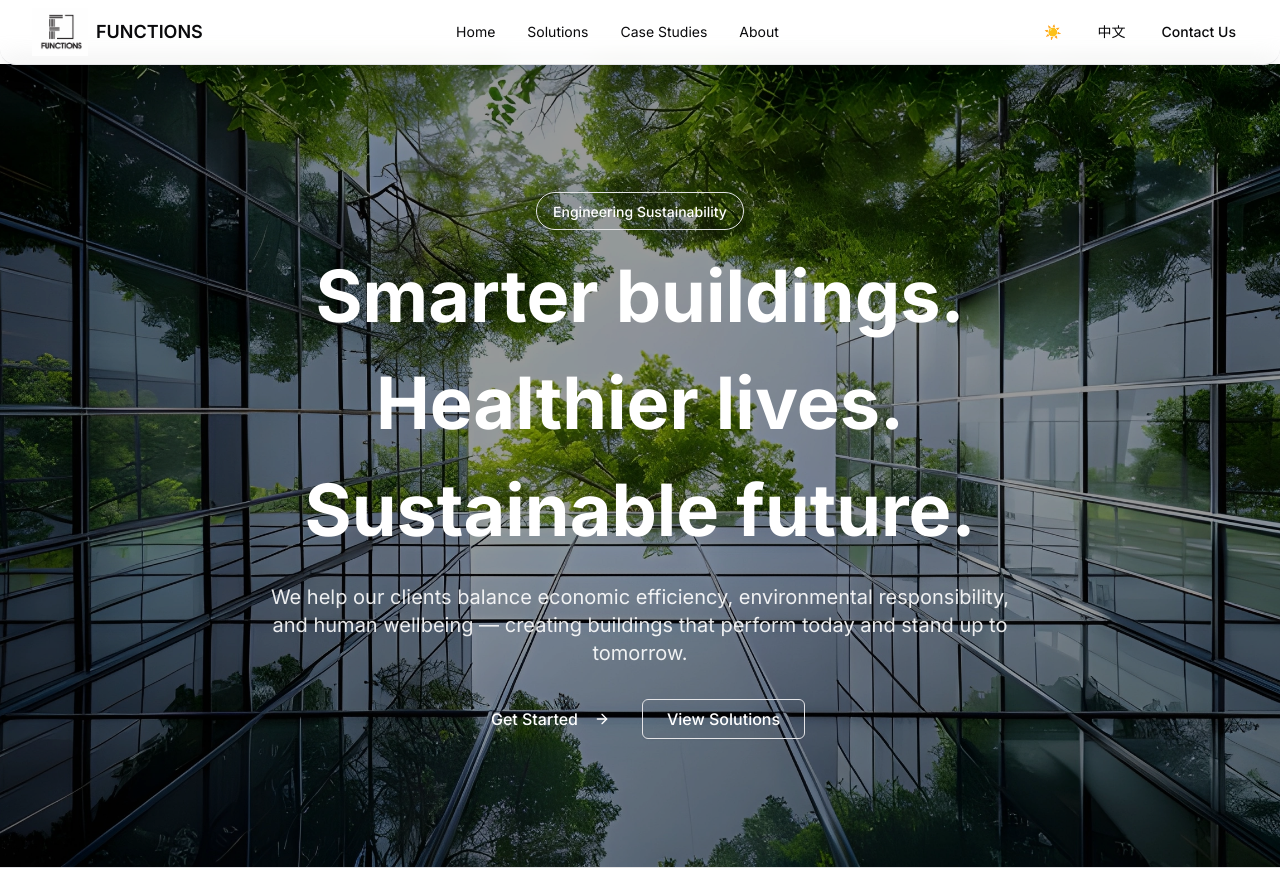
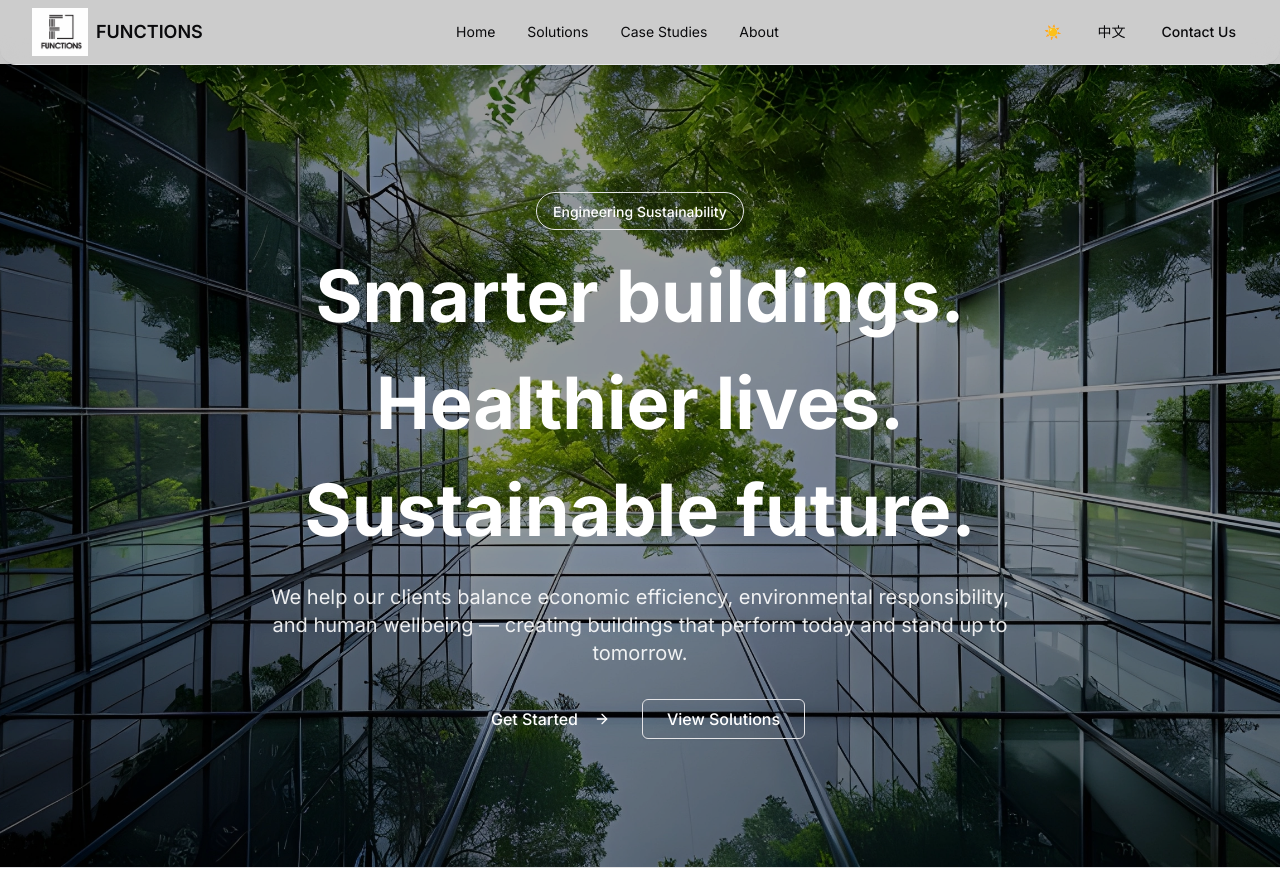
Before and after one commit to godlikeanyone/Functions-Website, a Next.js app: page / in a window 1280 px wide. Shown: the top 869 px of the page. Built offline with nearby package versions, Linux system fonts and the light colour scheme.

Commit message:
Update navigation.tsx

```diff
--- a/components/navigation.tsx
+++ b/components/navigation.tsx
@@ -23,8 +23,10 @@ export function Navigation({ locale = "en", onLocaleChange, onThemeToggle, theme
   ]
 
   return (
-    <nav className="fixed top-0 left-0 right-0 z-50 bg-background/90 backdrop-blur-md border-b border-border/50 rounded-b-2xl shadow-lg shadow-black/5">
-      <div className="max-w-7xl mx-auto px-4 sm:px-6 lg:px-8">
+    <nav className="fixed top-0 left-0 right-0 z-50 border-b border-border/50 rounded-b-2xl shadow-lg shadow-black/5">
+      <div className="relative bg-background/50 backdrop-blur-md">
+        <div className="absolute inset-0 bg-black/20 dark:bg-black/40 pointer-events-none" />
+        <div className="relative max-w-7xl mx-auto px-4 sm:px-6 lg:px-8">
           <div className="flex items-center justify-between h-16">
             {/* Logo */}
             <Link href="/" className="flex items-center gap-2">
@@ -101,6 +103,7 @@ export function Navigation({ locale = "en", onLocaleChange, onThemeToggle, theme
             </div>
           )}
         </div>
+      </div>
     </nav>
   )
 }
```
Lines whose indentation alone changed are shown as unchanged.
